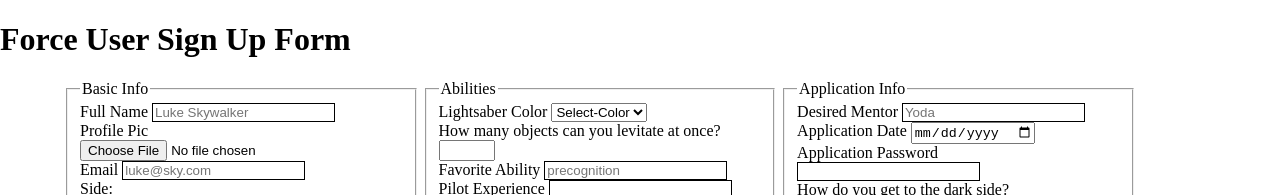
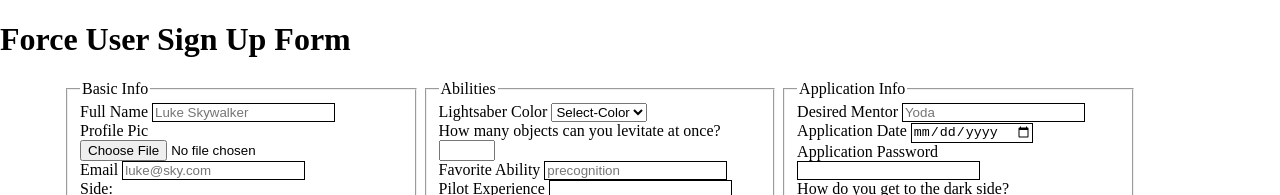
Before and after one commit to ElizabethBoles/BasicFormAS2, a plain HTML site: page index.html in a window 1280 px wide. Shown: the top 195 px of the page. Drawn offline with Linux system fonts and the light colour scheme.

Commit message:
fixed input boxes and added read me

```diff
--- a/style.css
+++ b/style.css
@@ -13,3 +13,6 @@ fieldset {
 input[type=text] {
   border: 1px black solid;
 }
+input[type=date] {
+  border: 1px black solid;
+}
```
Also changed, not shown: index.html (indentation only), 1 other file.
